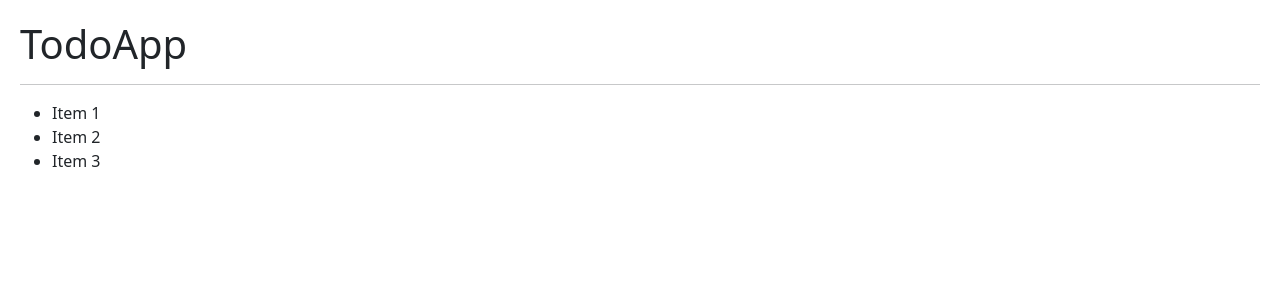
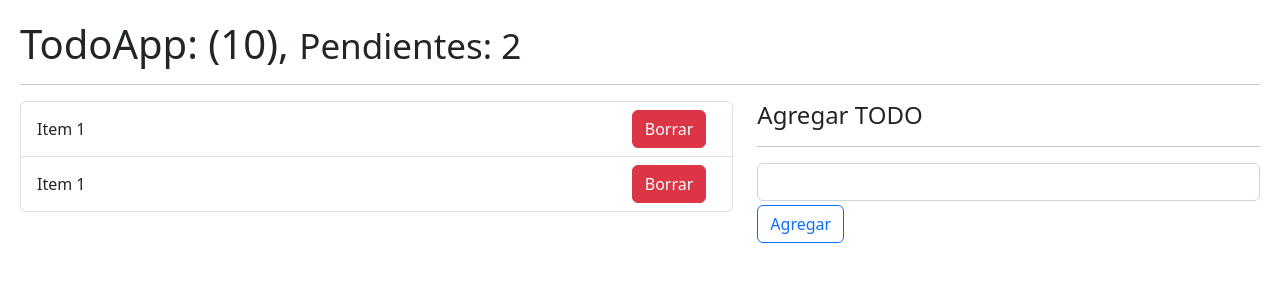
Before and after one commit to thezxdev/HooksApp, a React (Vite) app: page / in a window 1280 px wide. Shown: the top 300 px of the page. Built offline with nearby package versions, Linux system fonts and the light colour scheme.

Commit message:
cascaron de la lista de TODOs

```diff
--- a/src/08-useReducer/TodoApp.jsx
+++ b/src/08-useReducer/TodoApp.jsx
@@ -20,14 +20,43 @@
 
   return (
     <>
-      <h1>TodoApp</h1>
+      <h1>TodoApp: (10), <small>Pendientes: 2</small></h1>
       <hr />
 
-      <ul>
-        <li>Item 1</li>
-        <li>Item 2</li>
-        <li>Item 3</li>
-      </ul>
+      <div className="row">
+        <div className="col-7">
+          <ul className="list-group">
+            {
+              todos.map( todo => (
+                <li key={ todo.id } className="list-group-item d-flex justify-content-between">
+                  <span className="align-self-center">Item 1</span>
+                  <button className="btn btn-danger">Borrar</button>
+                </li>
+              ))
+            }
+          </ul>
+        </div>
+
+        <div className="col-5">
+          <h4>Agregar TODO</h4>
+          <hr />
+          <form>
+            <input
+              place="¿Qué hay que hacer?"
+              type="text"
+              className="form-control"
+            />
+
+            <button
+              className="btn btn-outline-primary mt-1"
+              type="submit">
+              Agregar
+            </button>
+          </form>
+        </div>
+
+      </div>
+
     </>
   )
 }
```
